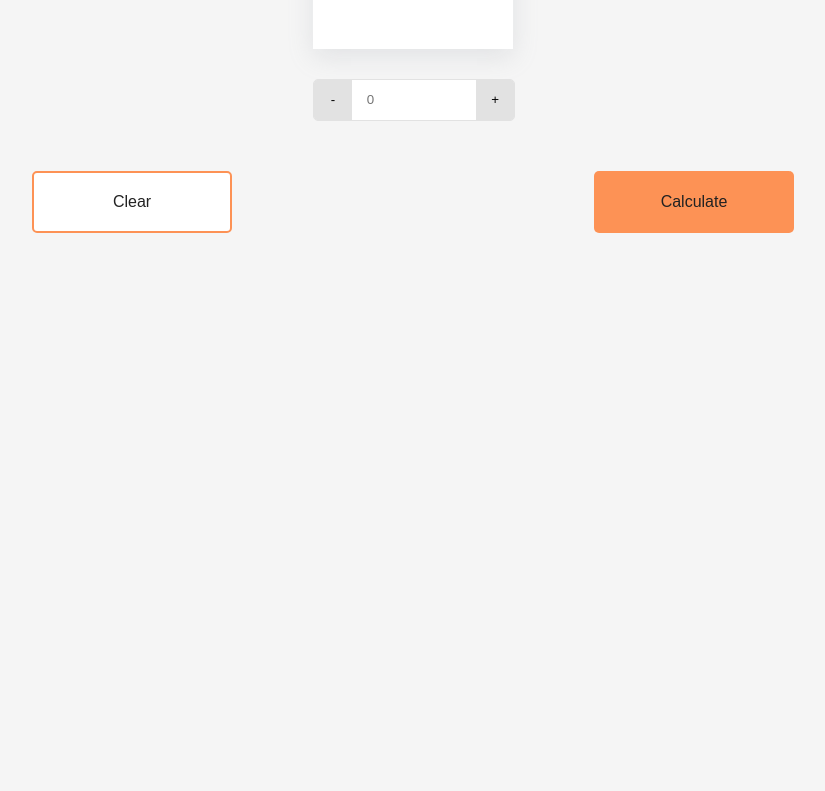
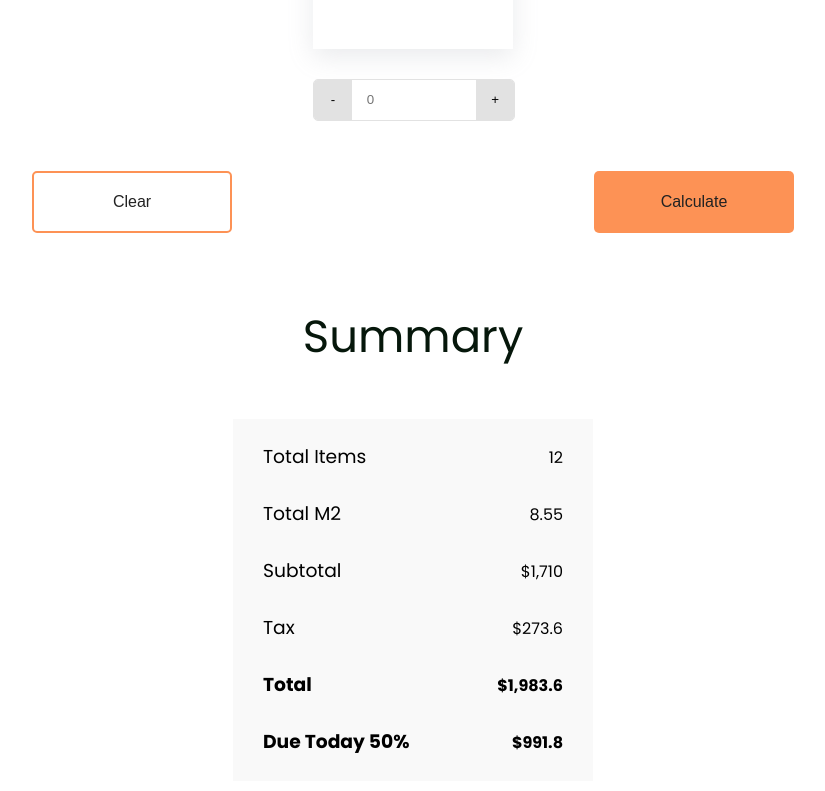
Before and after one commit to codewithsebas/Challenger-Wrapper, a React (Vite) app: page / in a window 1280 px wide. Shown: the part 1722-2513 px from the top of the page, without its empty margins (227-1052 px from the left). Before the commit the page ends 2005 px from the top, so only its background shows below. Built offline with nearby package versions, Linux system fonts and the light colour scheme.

Commit message:
Table of results

```diff
--- a/src/App.css
+++ b/src/App.css
@@ -198,3 +198,40 @@ main {
   background-color: #ff9d64;
   box-shadow: rgba(149, 157, 165, 0.2) 0px 8px 24px;
 }
+
+
+.containResult {
+  display: flex;
+  flex-direction: column;
+  gap: 30px;
+}
+
+.titleResult {
+  text-align: center;
+  color: #06170B;
+  font-weight: 400;
+  font-size: 45px;
+  line-height: 1;
+}
+
+.result {
+  width: 300px;
+  background-color: #F9F9F9;
+  padding: 10px 30px;
+  display: flex;
+  flex-direction: column;
+}
+
+h3 {
+  line-height: 0;
+  font-weight: 400;
+}
+
+.total {
+  font-weight: 700;
+}
+
+.row {
+  display: flex;
+  align-items: center; justify-content: space-between;
+}
--- a/src/App.jsx
+++ b/src/App.jsx
@@ -38,11 +38,43 @@ function App() {
             <Product image={imagen9} name="Beds" />
             <Product image={imagen10} name="Beds" />
             <div className="buttons">
-            <button className="clear" type="button">Clear</button>
-            <button className="calculate" type="button">Calculate</button>
+              <button className="clear" type="button">
+                Clear
+              </button>
+              <button className="calculate" type="button">
+                Calculate
+              </button>
+            </div>
+            <div className="containResult">
+              <h1 className="titleResult">Summary</h1>
+              <div className="result">
+                <div className="row">
+                  <h3>Total Items</h3>
+                  <p>12</p>
+                </div>
+                <div className="row">
+                  <h3>Total M2</h3>
+                  <p>8.55</p>
+                </div>
+                <div className="row">
+                  <h3>Subtotal</h3>
+                  <p>$1,710</p>
+                </div>
+                <div className="row">
+                  <h3>Tax</h3>
+                  <p>$273.6</p>
+                </div>
+                <div className="row">
+                  <h3 className="total">Total</h3>
+                  <p className="total">$1,983.6</p>
+                </div>
+                <div className="row">
+                  <h3 className="total">Due Today 50%</h3>
+                  <p className="total">$991.8</p>
+                </div>
+              </div>
+            </div>
           </div>
-          </div>
-
         </form>
       </main>
     </>
--- a/src/index.css
+++ b/src/index.css
@@ -6,7 +6,7 @@ body {
   box-sizing: border-box;
   height: 100%;
   font-family: 'Poppins', sans-serif;
-  background-color: #F5F5F5;
+  background-color: #FFFFFF;
   -webkit-user-select: none;
 	-moz-user-select: none;
 	-khtml-user-select: none;
```
